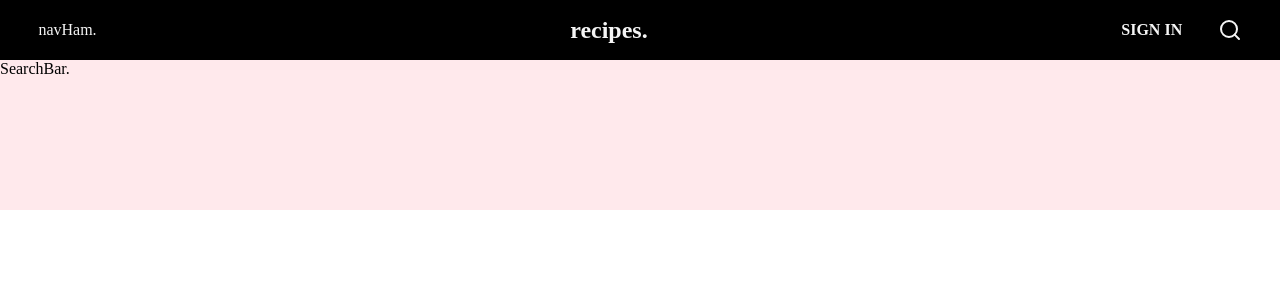
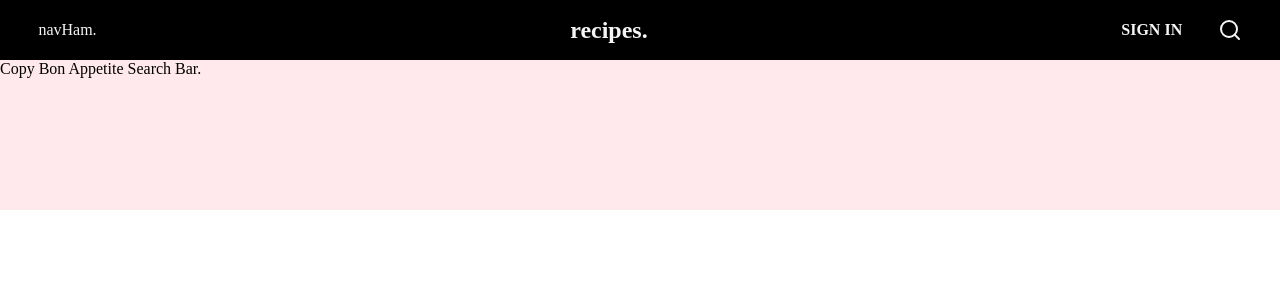
Before and after one commit to gnardinosaur/heatherFrontEnd, a React app: page / in a window 1280 px wide. Both pictures are taken after a click on the icon 1229 px from the left and 30 px from the top of the page. Shown: the top 300 px of the page. Built offline with nearby package versions, Linux system fonts and the light colour scheme.

Commit message:
renaming

```diff
--- a/components/SearchBar/index.js
+++ b/components/SearchBar/index.js
@@ -4,7 +4,7 @@ import styles from './styles.scss';
 function SearchBar() {
   return (
     <div className='search-bar'>
-      SearchBar.
+      Copy Bon Appetite Search Bar.
     </div>
   )
 };
```
